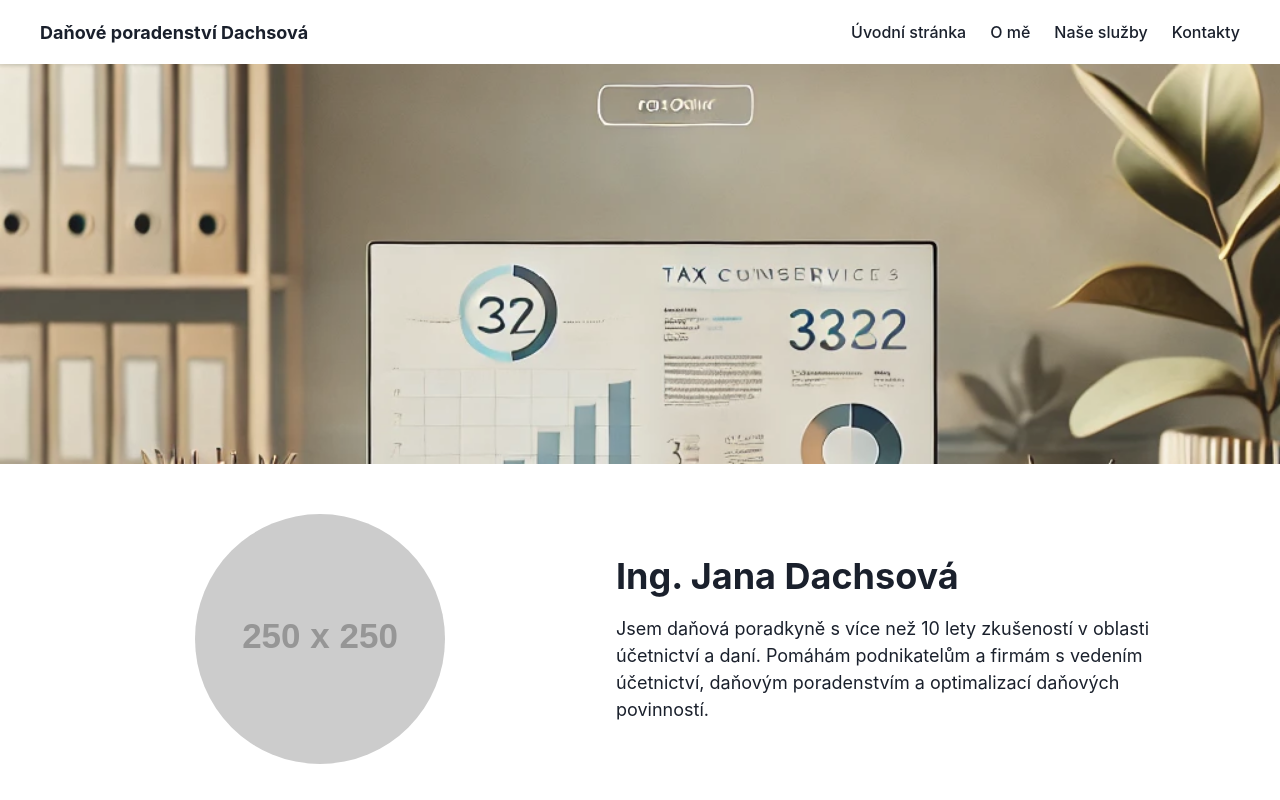
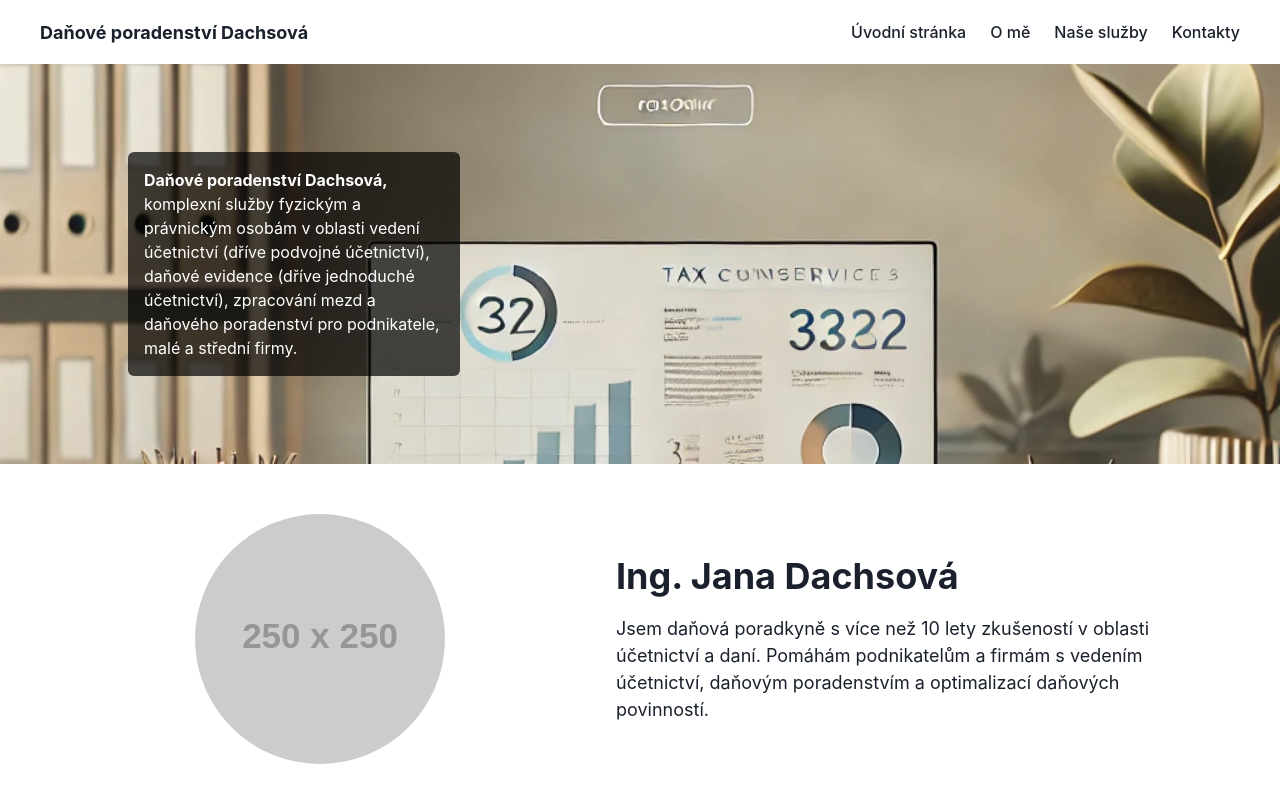
Before and after one commit to Standa44/poradenstvi-dachsova, a Next.js app: page / in a window 1280 px wide. Shown: the top 800 px of the page. Built offline with nearby package versions, Linux system fonts and the light colour scheme.

Commit message:
layout changes

```diff
--- a/src/components/LayoutComponents/Layout.js
+++ b/src/components/LayoutComponents/Layout.js
@@ -1,19 +1,30 @@
 import React from 'react'
 import HeaderComponent from './HeaderComponent'
-import { Image } from '@chakra-ui/react'
+import { Box, Flex, Image, Text } from "@chakra-ui/react";
 import Footer from './Footer'
 
 const Layout = ({ children }) => {
     return (
         <>
             <HeaderComponent />
-            <Image
+            <Box position="relative" w="100%" h="50vh">
+                <Image
                     src="/images/background.webp"
                     alt="Background image"
                     w="100%"
-                    h="50vh"
-                    objectFit='cover'
-                  />
+                    h="100%"
+                    objectFit="cover"
+                />
+                <Box display={["none", "none", "flex", "flex"]} position="absolute" left="10%"
+                    top="50%" transform="translateY(-50%)" bg="rgba(0, 0, 0, 0.7)"
+                    borderRadius="md" p={4} color="white" >
+                    <Flex flexDir="column">
+                        <Text fontSize="md" fontWeight="bold" w="300px">Daňové poradenství Dachsová,</Text>
+                        <Text fontSize="md" w="300px" tex>
+                        komplexní služby fyzickým a právnickým osobám v oblasti vedení účetnictví (dříve podvojné účetnictví), daňové evidence (dříve jednoduché účetnictví), zpracování mezd a daňového poradenství pro podnikatele, malé a střední firmy.                        </Text>
+                    </Flex>
+                </Box>
+            </Box>
             <div>{children}</div>
             <Footer />
         </>
```
